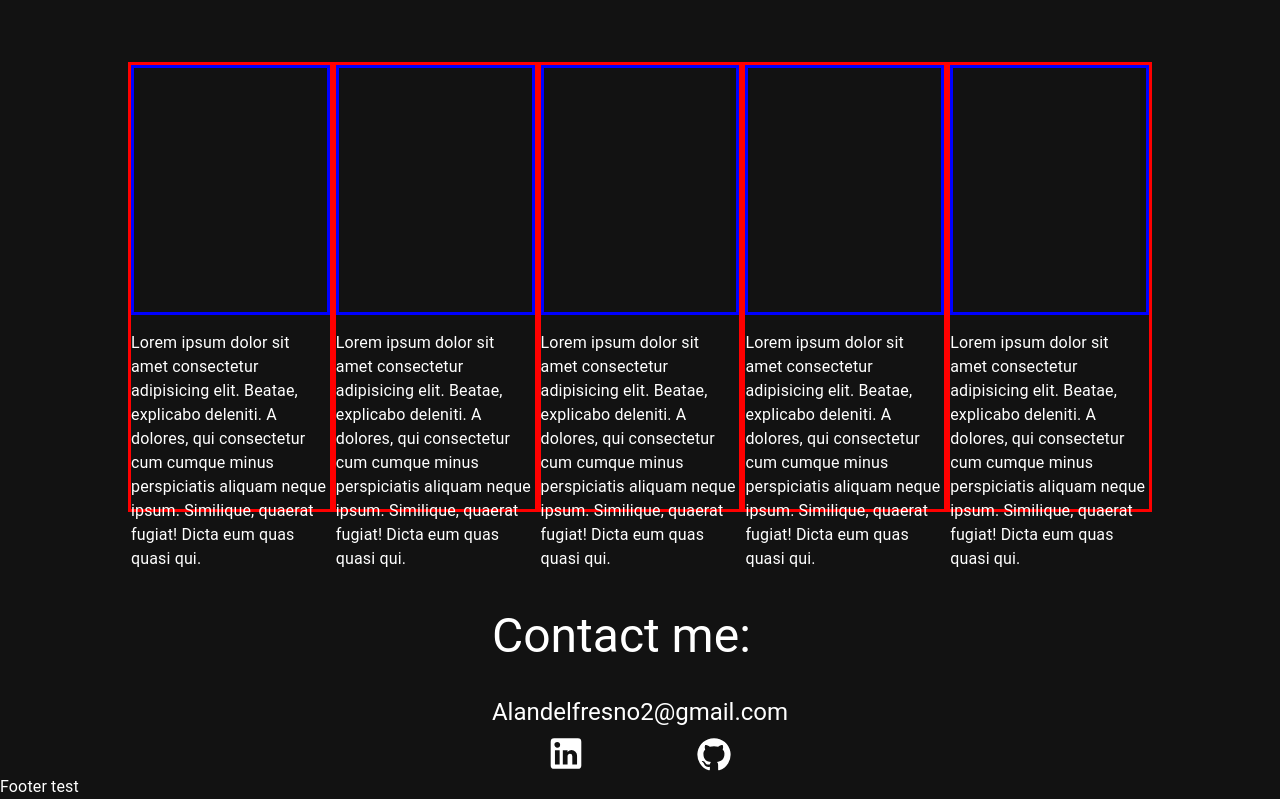
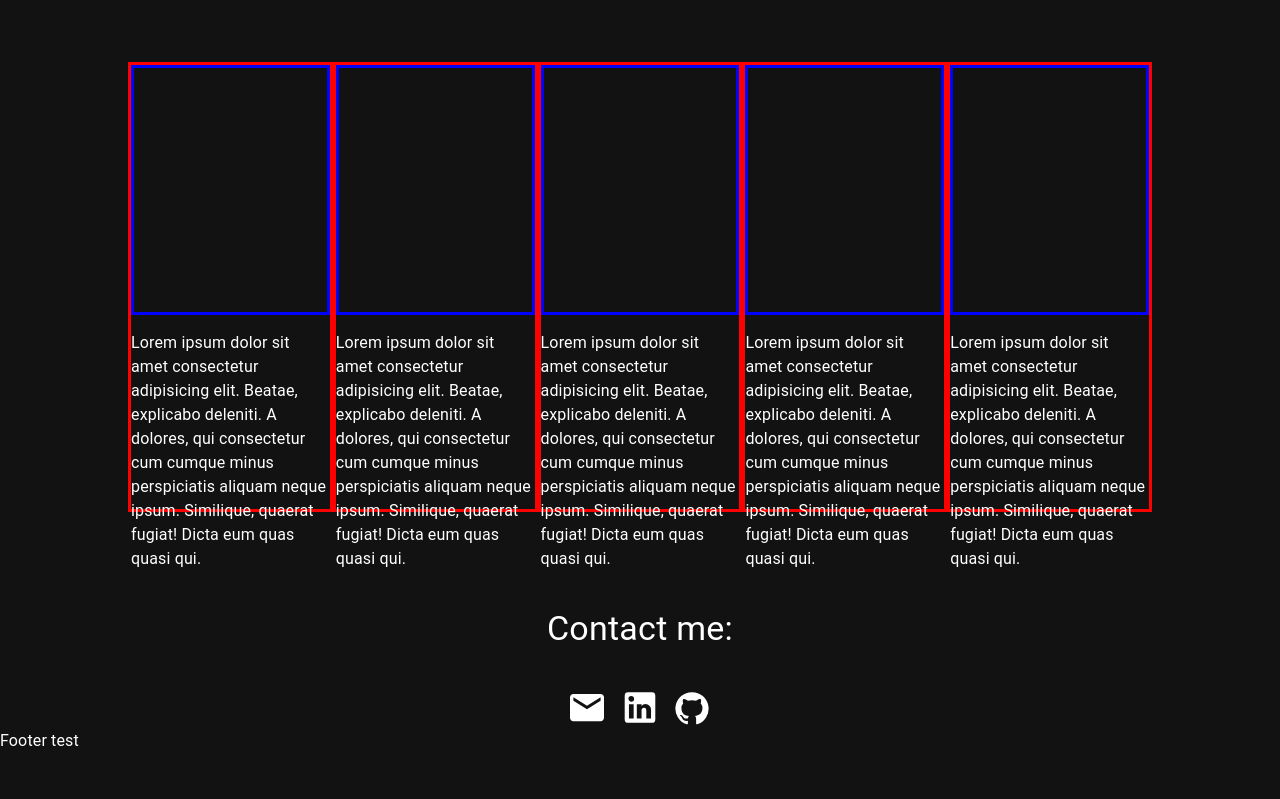
Before and after one commit to AlandelFresno/portfolio, a Next.js app: page / in a window 1280 px wide. Shown: the part 1790-2589 px from the top of the page. After the commit the page ends 2543 px from the top, so only its background shows below. Built offline with nearby package versions, Linux system fonts and the light colour scheme.

Commit message:
Icons link

```diff
--- a/src/components/Contact.tsx
+++ b/src/components/Contact.tsx
@@ -1,16 +1,21 @@
 import React from 'react';
 import { Box, Link, Typography } from '@mui/material';
-import { LinkedIn, GitHub } from '@mui/icons-material';
-
+import { LinkedIn, GitHub, Email} from '@mui/icons-material';
 const Contact = () => {
   return (
     <Box display="flex" justifyContent="center" marginTop="6rem">
       <Box flexDirection="column">
-        <Typography variant="h3">Contact me:</Typography>
+        <Typography variant="h4">Contact me:</Typography>
         <Box display="flex" justifyContent="center" marginTop="2rem">
-          <Typography variant="h5">Alandelfresno2@gmail.com</Typography>
         </Box>
-        <Box display="flex" justifyContent="space-around" marginTop="1rem">
+        <Box display="flex" justifyContent="space-evenly" marginTop="1rem">
+        <a
+            target="_blank"
+            href="mailto:alandelfresno2@gmail.com"
+            style={{ color: 'inherit', transform: 'scale(1.7)' }}
+          >
+            <Email />
+          </a>
           <a
             target="_blank"
             href="https://www.linkedin.com/in/alandelfresno/"
```
